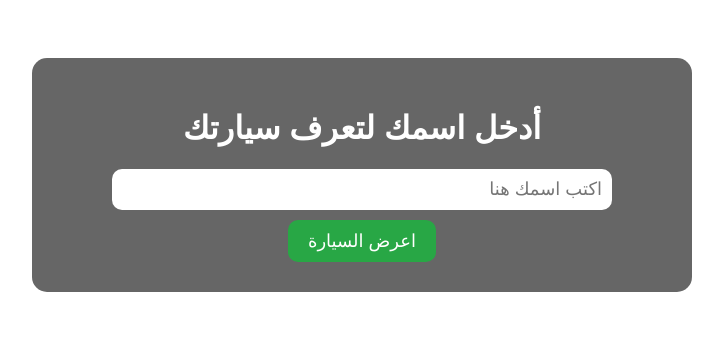
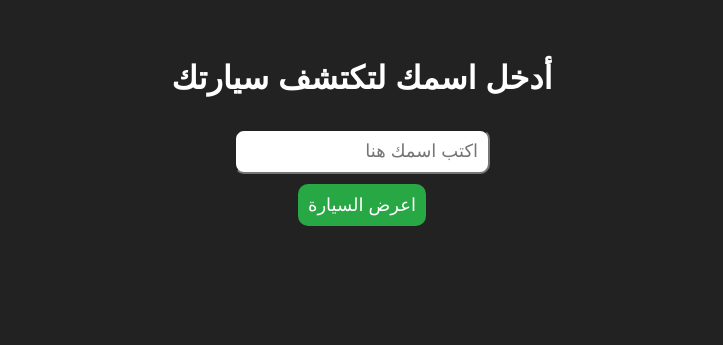
Before and after one commit to basemzahrann/-car-name-game, a plain HTML site: page index.html in a window 1280 px wide. Shown: the whole page, without its empty margins (278-1001 px from the left). Drawn offline with Linux system fonts and the light colour scheme.

Commit message:
Update index.html

```diff
--- a/index.html
+++ b/index.html
@@ -5,56 +5,40 @@
   <title>اختر سيارتك</title>
   <style>
     body {
-      background-image: url("background.jpg"); /* ضع صورة خلفية هنا */
-      background-size: cover;
-      background-position: center;
-      font-family: 'Arial', sans-serif;
+      background-color: #222;
       color: white;
       text-align: center;
-      padding: 50px 20px;
+      font-family: Arial, sans-serif;
+      padding: 30px;
     }
-    .container {
-      background-color: rgba(0,0,0,0.6);
-      border-radius: 15px;
-      padding: 30px;
-      max-width: 600px;
-      margin: auto;
-    }
-    input {
+    input, button {
+      font-size: 18px;
       padding: 10px;
-      font-size: 18px;
-      width: 80%;
       border-radius: 10px;
-      border: none;
+      margin-top: 10px;
     }
     button {
-      padding: 10px 20px;
-      font-size: 18px;
-      margin-top: 10px;
-      cursor: pointer;
-      border: none;
-      border-radius: 10px;
       background-color: #28a745;
       color: white;
+      border: none;
+      cursor: pointer;
     }
     img {
       margin-top: 20px;
-      width: 90%;
-      max-width: 500px;
-      border-radius: 15px;
-      box-shadow: 0 0 20px rgba(0,0,0,0.5);
+      max-width: 90%;
+      border-radius: 10px;
+      box-shadow: 0 0 15px black;
     }
   </style>
 </head>
 <body>
 
-  <div class="container">
-    <h1>أدخل اسمك لتعرف سيارتك</h1>
-    <input type="text" id="nameInput" placeholder="اكتب اسمك هنا">
+  <h1>أدخل اسمك لتكتشف سيارتك</h1>
+  <input id="nameInput" type="text" placeholder="اكتب اسمك هنا">
   <br>
   <button onclick="showRandomCar()">اعرض السيارة</button>
+
   <div id="result"></div>
-  </div>
 
   <script>
     const carImages = [
@@ -63,8 +47,6 @@
       "images/car3.jfif",
       "images/car4.jfif",
       "images/car5.jfif"
-];
-
     ];
 
     function showRandomCar() {
@@ -76,16 +58,15 @@
         return;
       }
 
-      const randomIndex = Math.floor(Math.random() * carImages.length);
-      const car = carImages[randomIndex];
+      const randomCar = carImages[Math.floor(Math.random() * carImages.length)];
 
       resultDiv.innerHTML = `
         <h2>يا ${name}، سيارتك هي:</h2>
-        <img src="${car}" alt="سيارة">
+        <img src="${randomCar}" alt="سيارة">
       `;
     }
 
-    // تشغيل الزر عند الضغط على Enter
+    // دعم زر Enter
     document.getElementById("nameInput").addEventListener("keydown", function(event) {
       if (event.key === "Enter") {
         showRandomCar();
```
Lines whose indentation alone changed are shown as unchanged.
